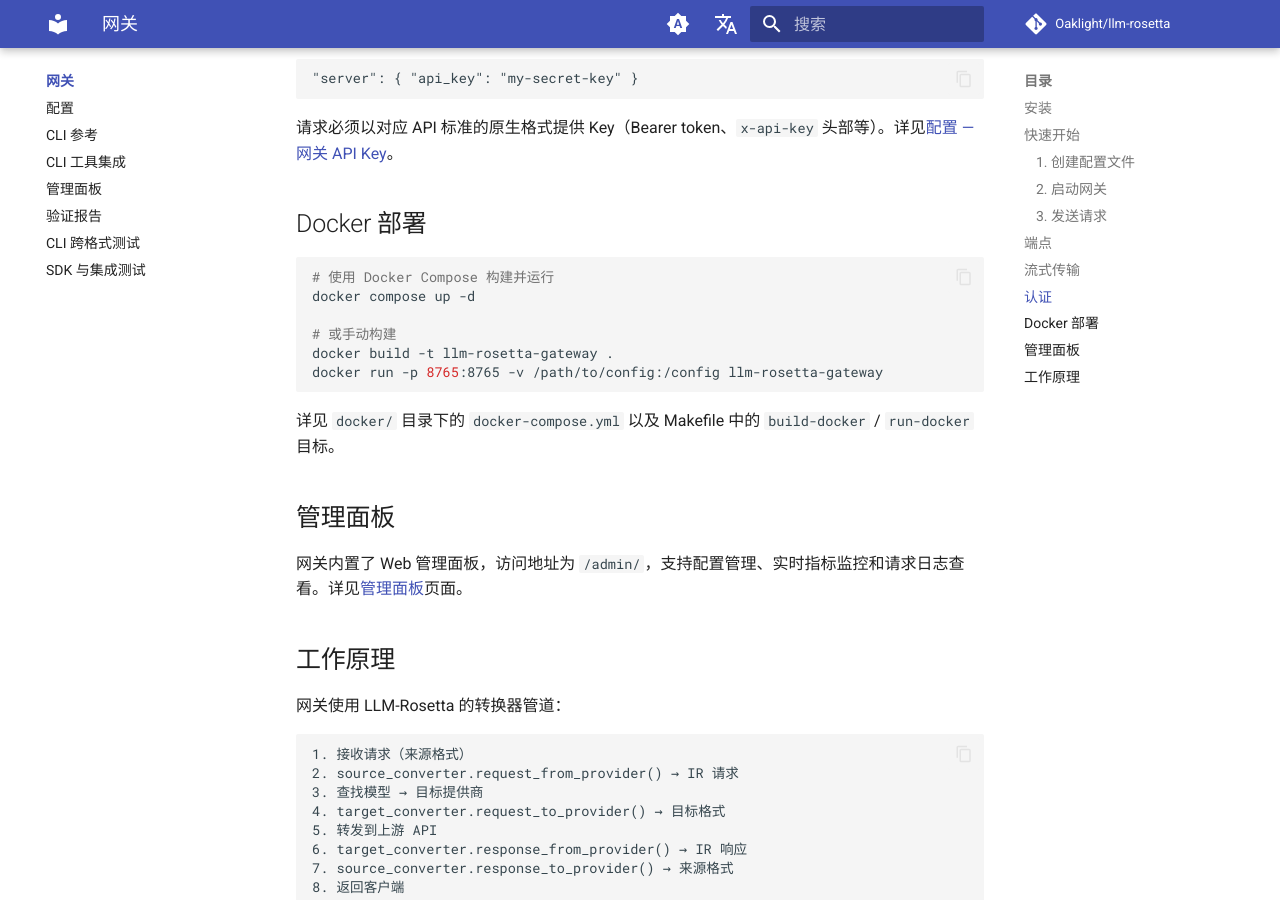
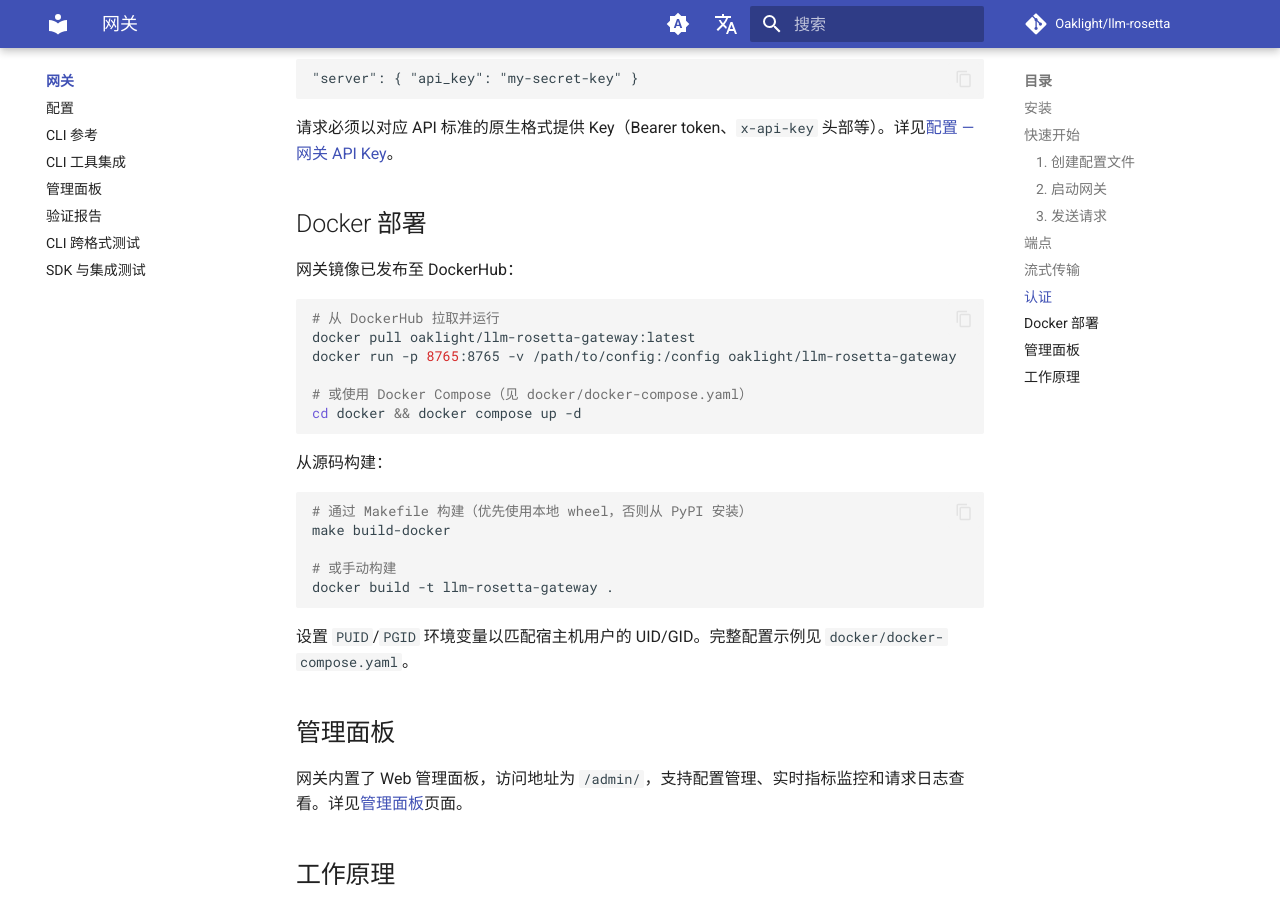
Before and after one commit to Oaklight/llm-rosetta, an MkDocs documentation site: the page built from docs/gateway/index.md, in a window 1280 px wide and 900 px high, scrolled down 3131 px. Built offline with MkDocs 1.6.1 and Material for MkDocs 9.7.7, drawn with Linux system fonts in a browser that asks for light colours; comment, search, counter and statistics services are not loaded.

Commit message:
docs: 更新 Docker 部署文档，添加 DockerHub 拉取说明

````diff
--- a/docs/gateway/index.md
+++ b/docs/gateway/index.md
@@ -137,16 +137,28 @@
 
 ## Docker 部署
 
+网关镜像已发布至 DockerHub：
+
 ```bash
-# 使用 Docker Compose 构建并运行
-docker compose up -d
+# 从 DockerHub 拉取并运行
+docker pull oaklight/llm-rosetta-gateway:latest
+docker run -p 8765:8765 -v /path/to/config:/config oaklight/llm-rosetta-gateway
+
+# 或使用 Docker Compose（见 docker/docker-compose.yaml）
+cd docker && docker compose up -d
+```
+
+从源码构建：
+
+```bash
+# 通过 Makefile 构建（优先使用本地 wheel，否则从 PyPI 安装）
+make build-docker
 
 # 或手动构建
 docker build -t llm-rosetta-gateway .
-docker run -p 8765:8765 -v /path/to/config:/config llm-rosetta-gateway
 ```
 
-详见 `docker/` 目录下的 `docker-compose.yml` 以及 Makefile 中的 `build-docker` / `run-docker` 目标。
+设置 `PUID`/`PGID` 环境变量以匹配宿主机用户的 UID/GID。完整配置示例见 `docker/docker-compose.yaml`。
 
 ## 管理面板
 
````
